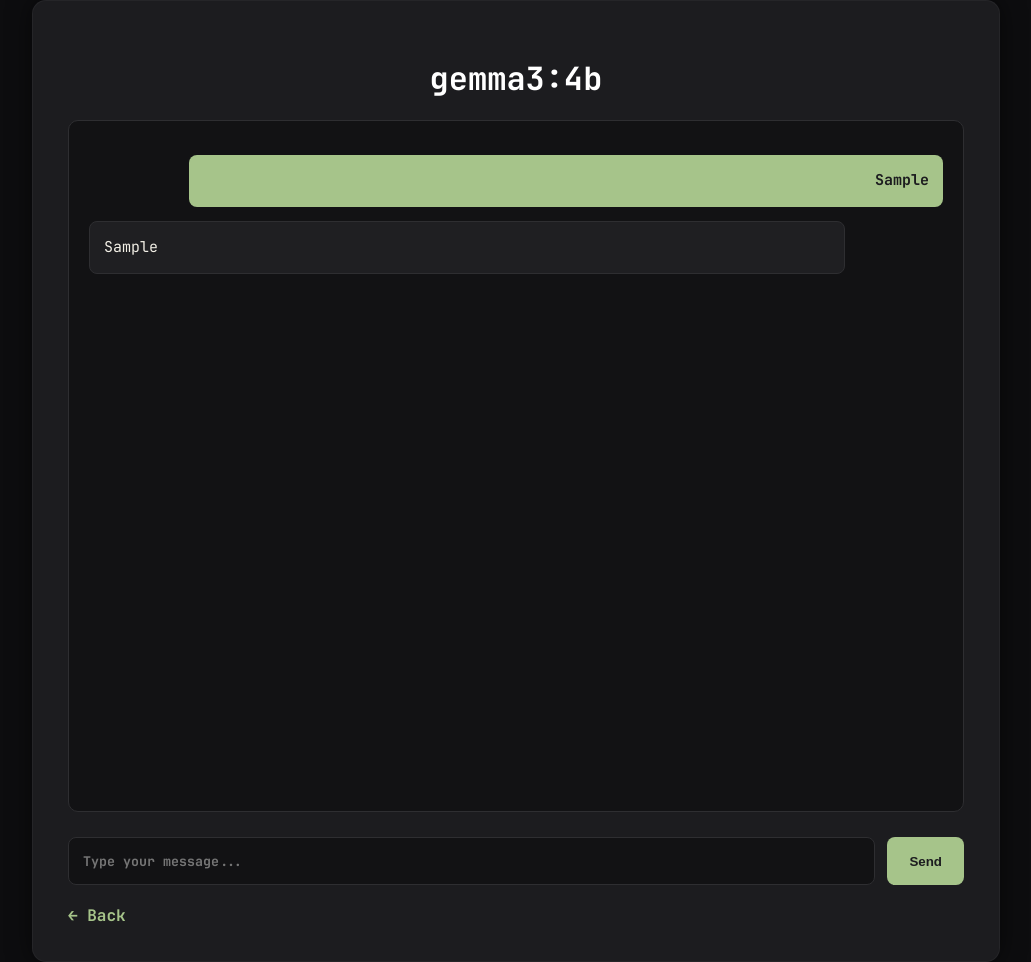
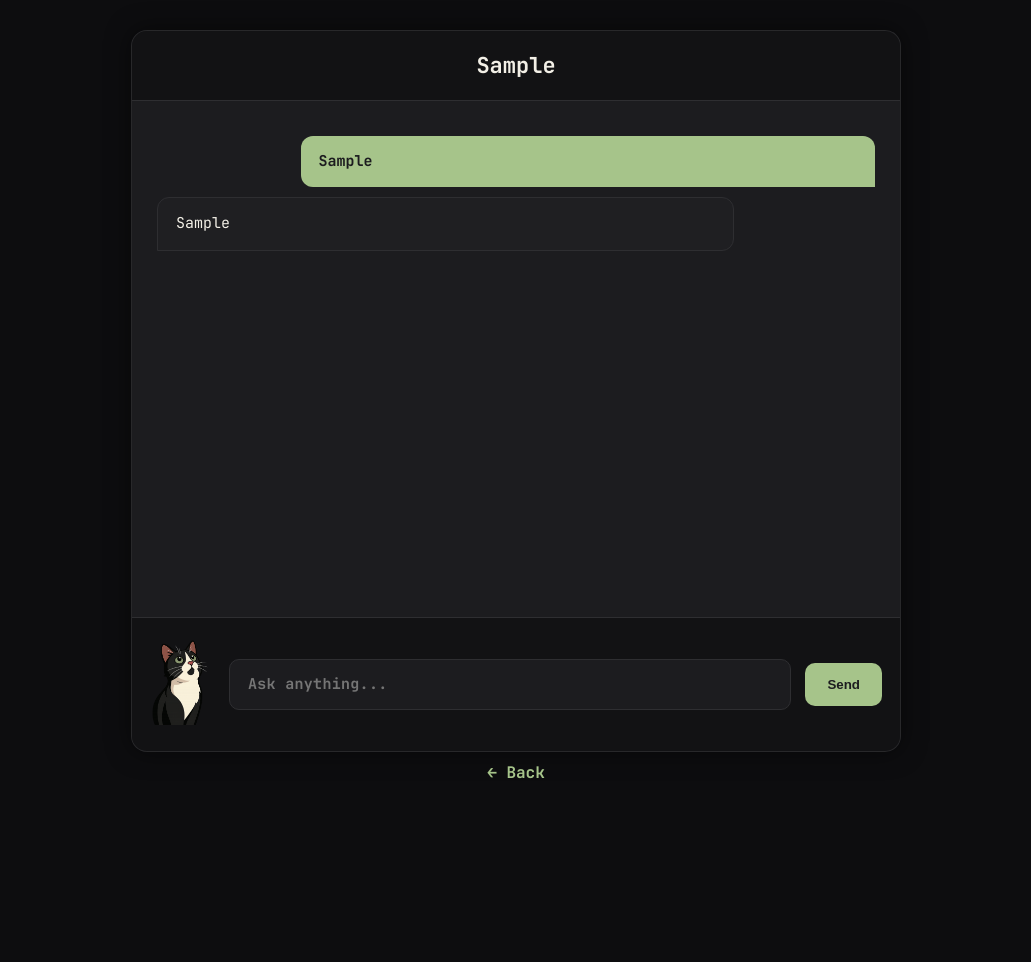
Before and after one commit to stropeala/strop_webui, a Flask app: template templates/chat.html in a window 1280 px wide. Shown: the whole page, without its empty margins (124-1155 px from the left). After the commit the page ends 779 px from the top, so only its background shows below. Run offline with Flask 3, Linux system fonts and the light colour scheme; the template is opened without the code that fills it: most values are stand-ins (such as "Sample title", 1, 10 or a date in 2020).

Commit message:
changed overall theme + mascot

```diff
--- a/templates/chat.html
+++ b/templates/chat.html
@@ -5,6 +5,7 @@
     <meta name="viewport" content="width=device-width, initial-scale=1.0">
     <title>Strop-WebUI</title>
     <style>
+        /* fonts */
         @font-face {
             font-family: "JetBrains Mono";
             src: url("/static/fonts/JetBrainsMono-2.304/webfonts/JetBrainsMono-Regular.woff2") format("woff2");
@@ -17,137 +18,160 @@
         }
 
         body {
-            margin: 0;
-            padding: 0;
             background: #0d0d0f;
             font-family: "JetBrains Mono", monospace;
             color: #f2efe6;
+            margin: 0;
+            padding: 0;
+
             display: flex;
-            justify-content: center;
+            flex-direction: column;
             align-items: center;
-            min-height: 100vh;
+
+            height: 100vh;
         }
 
-        .chat-card {
+        .chat-container {
+            width: 60%;
+            max-width: 900px;
+            height: 90vh;
+            margin-top: 30px;
+
             background: #1c1c1f;
-            width: 70%;
-            max-width: 1100px;
-            padding: 35px;
-            border-radius: 14px;
-            box-shadow: 0 0 25px rgba(0,0,0,0.55);
-            border: 1px solid rgba(255,255,255,0.04);
+            border-radius: 16px;
+            border: 1px solid rgba(255,255,255,0.05);
+
+            display: flex;
+            flex-direction: column;
+            overflow: hidden;
+
+            box-shadow: 0 0 25px rgba(0,0,0,0.5);
         }
 
-        h1 {
+        .chat-header {
+            padding: 20px;
             text-align: center;
-            margin-bottom: 20px;
-            color: #ffffff;
+            font-size: 22px;
             font-weight: 700;
+            background: #121214;
+            border-bottom: 1px solid #2e2e31;
         }
 
         .chat-box {
-            background: #121214;
-            border: 1px solid #2e2e31;
-            border-radius: 10px;
-            padding: 20px;
-            height: 650px;
+            flex: 1;
+            padding: 25px;
             overflow-y: auto;
-            line-height: 1.55;
-            font-size: 15px;
+        }
+
+        .chat-box::-webkit-scrollbar { width: 10px; }
+        .chat-box::-webkit-scrollbar-thumb {
+            background: #2e2e31;
+            border-radius: 5px;
         }
 
         .message {
-            padding: 14px;
-            margin: 14px 0;
-            border-radius: 8px;
-            max-width: 85%;
-            word-wrap: break-word;
+            padding: 14px 18px;
+            margin: 10px 0;
+            border-radius: 12px;
+            max-width: 75%;
+            line-height: 1.55;
+            font-size: 15px;
         }
 
         .user-message {
             background: #a6c48a;
             color: #1c1c1f;
             margin-left: auto;
-            text-align: right;
+            border-radius: 12px 12px 0 12px;
             font-weight: 700;
         }
 
         .bot-message {
             background: #1f1f22;
+            border: 1px solid #2e2e31;
             color: #f2efe6;
-            border: 1px solid #2e2e31;
+            border-radius: 12px 12px 12px 0;
         }
 
         .bot-message a {
-            color: #a6c48a;        /* soft green */
-            font-weight: 700;
-            text-decoration: underline;
+            color: #a6c48a;
+            font-weight: bold;
+            text-decoration: none;
+        }
+        .bot-message a:hover {
+            color: #c4e3ab;
         }
 
-        .bot-message a:hover {
-            color: #c2d9a7;        /* lighter green on hover */
+        /* input area */
+        .input-area {
+            display: flex;
+            align-items: center;
+            gap: 14px;
+            padding: 18px;
+            background: #121214;
+            border-top: 1px solid #2e2e31;
         }
 
-        /* markdown prettiness */
-        .bot-message h1,
-        .bot-message h2,
-        .bot-message h3 {
-            color: #a6c48a;
-        }
-        .bot-message ul,
-        .bot-message li {
-            margin: 6px 0;
-        }
-        .bot-message strong {
-            color: #d7d5ce;
-        }
-        .bot-message code {
-            background: #2a2a2d;
-            padding: 3px 5px;
-            border-radius: 4px;
+        /* mascot */
+        .mascot-small {
+            width: 65px;
+            transition: transform 0.25s ease;
         }
 
-        form {
-            margin-top: 25px;
-            display: flex;
-            gap: 12px;
+        .mascot-look {
+            transform: translateY(-8px);
         }
 
         input[type="text"] {
             flex: 1;
-            padding: 14px;
-            border-radius: 8px;
+            padding: 14px 18px;
+            border-radius: 10px;
             border: 1px solid #2e2e31;
-            background: #121214;
+            background: #1c1c1f;
+
+            /* JetBrains Mono */
+            font-family: "JetBrains Mono", monospace !important;
+            font-weight: 700;
+            font-size: 15px;
+            line-height: 1.4;
+            letter-spacing: 0.3px;
+
             color: #ffffff;
-            font-family: "JetBrains Mono", monospace;
-            font-weight: 700;
+            outline: none;
+
+            /* remove browser overrides */
+            -webkit-appearance: none;
+            -moz-appearance: none;
+            appearance: none;
         }
 
         button {
             padding: 14px 22px;
             background: #a6c48a;
             border: none;
-            border-radius: 8px;
+            border-radius: 10px;
             color: #1c1c1f;
             font-weight: 700;
             cursor: pointer;
         }
 
+        button:hover {
+            background: #9ab983;
+        }
+
         .back-link {
-            display: inline-block;
-            margin-top: 20px;
+            text-align: center;
+            padding: 10px;
             color: #a6c48a;
+            text-decoration: none;
             font-weight: 700;
-            text-decoration: none;
         }
     </style>
 </head>
 <body>
-<div class="chat-card">
-    <h1>gemma3:4b</h1>
-    <div class="chat-box">
-
+<div class="chat-container">
+    <div class="chat-header">{{ selected_model }}</div>
+    <div class="chat-box" id="chatBox">
         {% if user_input %}
             <div class="message user-message">{{ user_input }}</div>
         {% endif %}
@@ -155,13 +179,32 @@
         {% if bot_reply %}
             <div class="message bot-message">{{ bot_reply | safe }}</div>
         {% endif %}
+    </div>
+    <form method="POST" class="input-area">
 
-    </div>
-    <form method="POST">
-        <input type="text" name="user_input" placeholder="Type your message..." required>
+        <!-- Mascot -->
+        {% if bot_reply %}
+            <!-- When bot replied → show yuki_up -->
+            <img id="mascot" class="mascot-small mascot-look"
+                 src="/static/images/yuki_up.png" alt="Mascot">
+        {% else %}
+            <!-- When chat empty → show yuki_right -->
+            <img id="mascot" class="mascot-small"
+                 src="/static/images/yuki_right.png" alt="Mascot">
+        {% endif %}
+
+        <input type="text"
+               name="user_input"
+               placeholder="Ask anything..."
+               autocomplete="off"
+               required>
         <button type="submit">Send</button>
     </form>
-    <a href="/welcome" class="back-link">← Back</a>
 </div>
+<a href="/welcome" class="back-link">← Back</a>
+<script>
+    const chatBox = document.getElementById("chatBox");
+    chatBox.scrollTop = chatBox.scrollHeight;
+</script>
 </body>
 </html>
```
